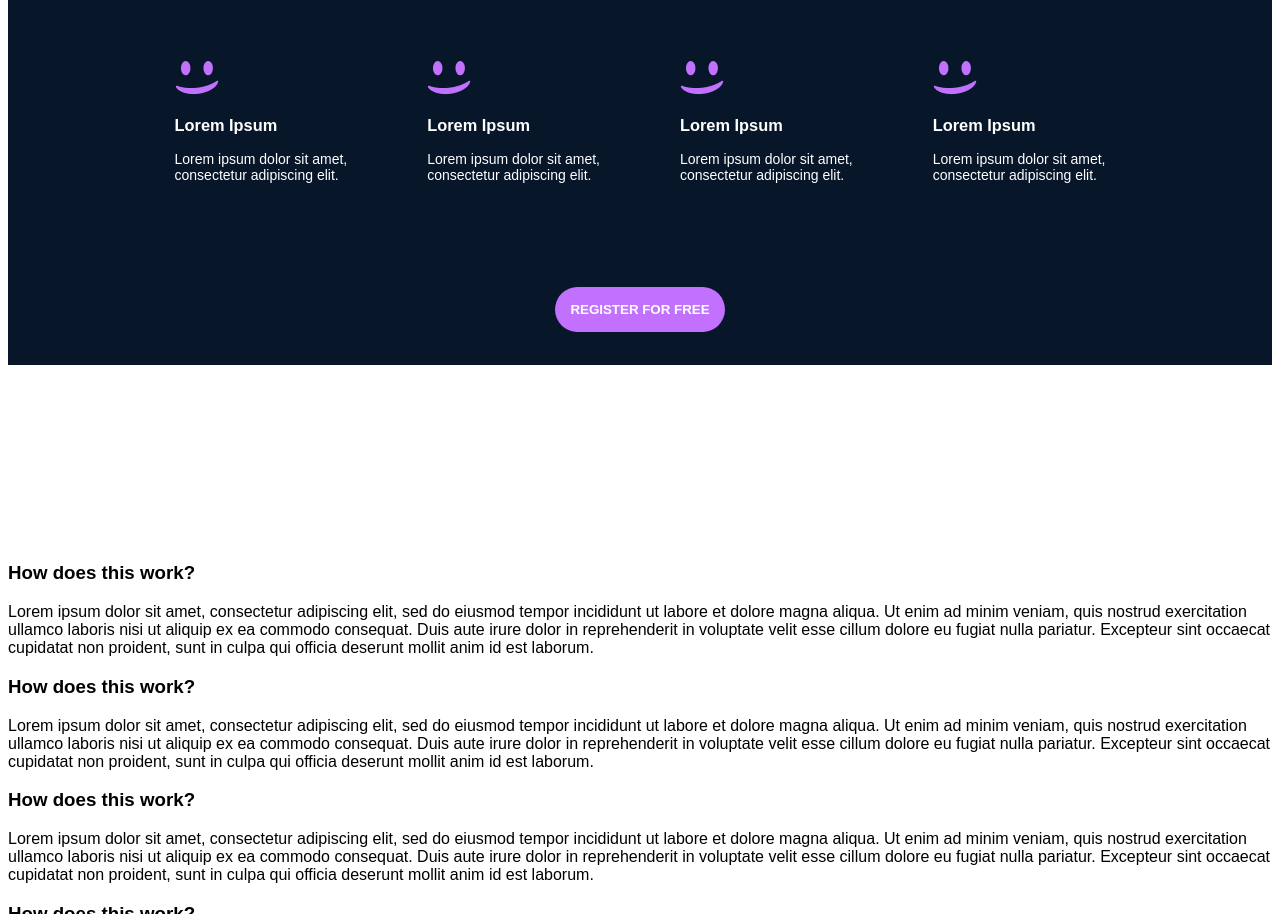
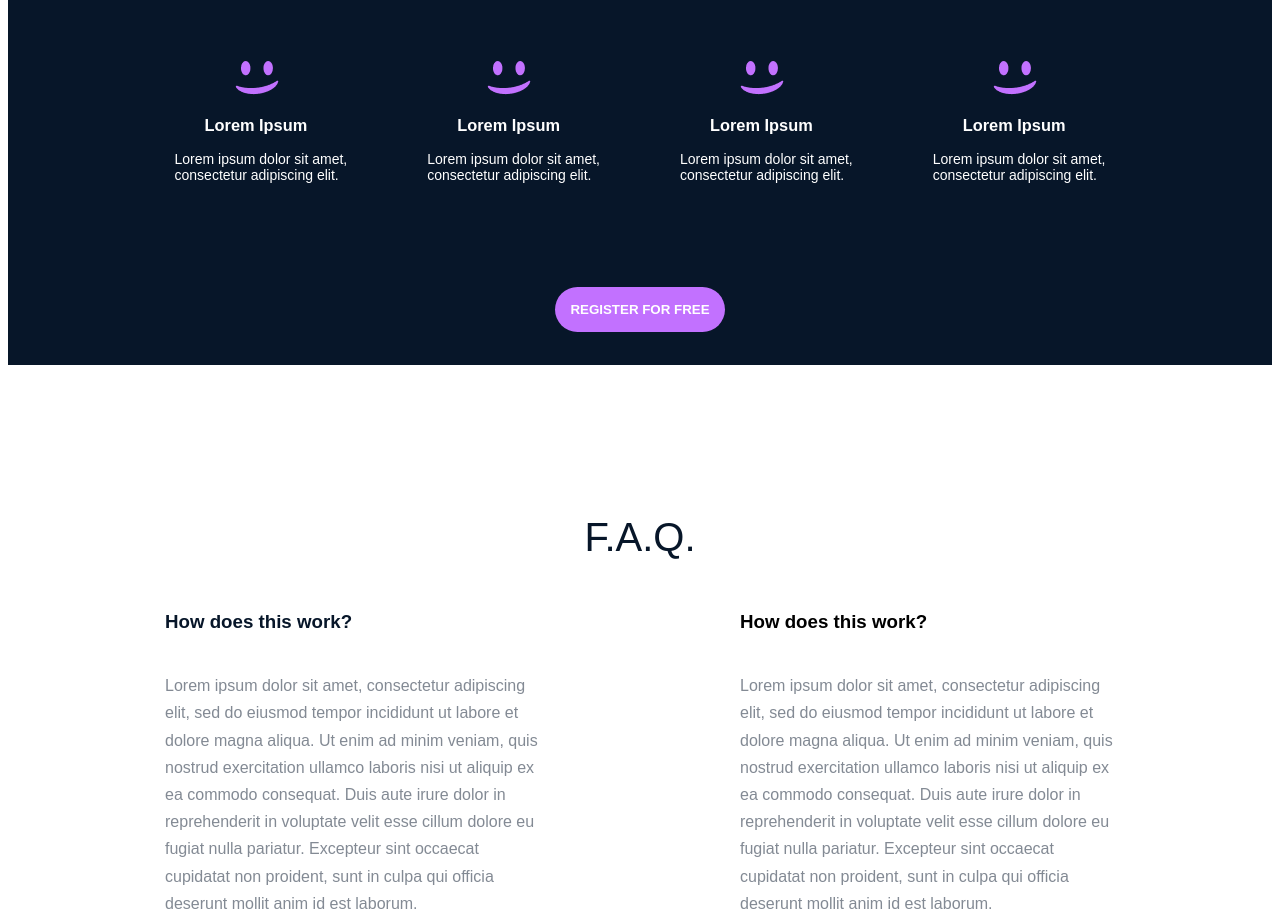
Before and after one commit to Meshackc0de/alx_html_css, a plain HTML site: page css_advanced/index.html in a window 1280 px wide. Shown: the part 2190-3104 px from the top of the page. Drawn offline with Linux system fonts and the light colour scheme.

Commit message:
add FAQ section

```diff
--- a/css_advanced/index.html
+++ b/css_advanced/index.html
@@ -145,58 +145,62 @@
             <h2 style="padding-top: 70px;"><span>Free</span> membership</h2>
             <div class="membership-types">
                 <div>
-                    <img src="/assets/images/smile.png" alt="">
-                    <h3>Lorem Ipsum</h3>
+                    <img src="/assets/images/smile.png" alt="" style="padding-left: 60px;">
+                    <h3 style="padding-left: 30px;">Lorem Ipsum</h3>
                     <p>Lorem ipsum dolor sit amet,<br> consectetur adipiscing elit.</p>
                 </div>
                 <div>
-                    <img src="/assets/images/smile.png" alt="">
-                    <h3>Lorem Ipsum</h3>
+                    <img src="/assets/images/smile.png" alt="" style="padding-left: 60px;">
+                    <h3 style="padding-left: 30px;">Lorem Ipsum</h3>
                     <p>Lorem ipsum dolor sit amet,<br> consectetur adipiscing elit.</p>
                 </div>
                 <div>
-                    <img src="/assets/images/smile.png" alt="">
-                    <h3>Lorem Ipsum</h3>
+                    <img src="/assets/images/smile.png" alt="" style="padding-left: 60px;">
+                    <h3 style="padding-left: 30px;">Lorem Ipsum</h3>
                     <p>Lorem ipsum dolor sit amet,<br> consectetur adipiscing elit.</p>
                 </div>
                 <div>
-                    <img src="/assets/images/smile.png" alt="">
-                    <h3>Lorem Ipsum</h3>
+                    <img src="/assets/images/smile.png" alt="" style="padding-left: 60px;">
+                    <h3 style="padding-left: 30px;">Lorem Ipsum</h3>
                     <p>Lorem ipsum dolor sit amet,<br> consectetur adipiscing elit.</p>
                 </div>
             </div>
             <button class="membership-register-btn">REGISTER FOR FREE</button>
         </section>
-        <section>
-            <h2>F.A.Q</h2>
-            <div>
-                <div>
+        <section class="faq">
+            <h2>F.A.Q.</h2>
+            <div class="frequently-asked-questions">
+                <div class="questions">
                     <div>
                         <h3>How does this work?</h3>
                     </div>
-                    <div>
+                    <div class="question-one">
                         Lorem ipsum dolor sit amet, consectetur adipiscing elit, sed do eiusmod tempor incididunt ut labore et dolore magna aliqua. Ut enim ad minim veniam, quis nostrud exercitation ullamco laboris nisi ut aliquip ex ea commodo consequat. Duis aute irure dolor in reprehenderit in voluptate velit esse cillum dolore eu fugiat nulla pariatur. Excepteur sint occaecat cupidatat non proident, sunt in culpa qui officia deserunt mollit anim id est laborum.
                     </div>
 
+                    <div class="questions-container">
                         <div>
                             <h3>How does this work?</h3>
                         </div>
-                    <div>
+                        <div class="question-two">
                             Lorem ipsum dolor sit amet, consectetur adipiscing elit, sed do eiusmod tempor incididunt ut labore et dolore magna aliqua. Ut enim ad minim veniam, quis nostrud exercitation ullamco laboris nisi ut aliquip ex ea commodo consequat. Duis aute irure dolor in reprehenderit in voluptate velit esse cillum dolore eu fugiat nulla pariatur. Excepteur sint occaecat cupidatat non proident, sunt in culpa qui officia deserunt mollit anim id est laborum.
                         </div>
                     </div>
-                <div>
+                </div>
+                <div >
                     <div>
                         <h3>How does this work?</h3>
                     </div>
-                    <div>
+                    <div class="question-three">
                         Lorem ipsum dolor sit amet, consectetur adipiscing elit, sed do eiusmod tempor incididunt ut labore et dolore magna aliqua. Ut enim ad minim veniam, quis nostrud exercitation ullamco laboris nisi ut aliquip ex ea commodo consequat. Duis aute irure dolor in reprehenderit in voluptate velit esse cillum dolore eu fugiat nulla pariatur. Excepteur sint occaecat cupidatat non proident, sunt in culpa qui officia deserunt mollit anim id est laborum.
                     </div>
+                    <div class="questions-container">
                         <div>
                             <h3>How does this work?</h3>
                         </div>
-                    <div>
+                        <div class="question-four">
                             Lorem ipsum dolor sit amet, consectetur adipiscing elit, sed do eiusmod tempor incididunt ut labore et dolore magna aliqua. Ut enim ad minim veniam, quis nostrud exercitation ullamco laboris nisi ut aliquip ex ea commodo consequat. Duis aute irure dolor in reprehenderit in voluptate velit esse cillum dolore eu fugiat nulla pariatur. Excepteur sint occaecat cupidatat non proident, sunt in culpa qui officia deserunt mollit anim id est laborum.
+                        </div>
                     </div>
                 </div>
             </div>
--- a/css_advanced/styles.css
+++ b/css_advanced/styles.css
@@ -231,3 +231,57 @@ h2 span {
   color: #FFFFFF;
   background-color: #C271FF;
 }
+
+
+.faq h2 {
+  color: #071629;
+  font-size: 40px;
+  font-weight: 30;
+}
+.faq {
+  background-color: #FFFFFF;
+}
+
+.frequently-asked-questions {
+  display: grid;
+  grid-template-columns: 1fr 1fr;
+  max-width: 950px;
+  gap: 200px;
+  margin-left: auto;
+  margin-right: auto;;
+
+}
+
+.questions h3 {
+  color: #071629;
+
+}
+
+.question-one {
+  color: rgba(7,22,41,0.5016);
+  line-height: 1.7;
+  padding-top: 20px;
+
+}
+.question-two {
+  color: rgba(7,22,41,0.5016);
+  line-height: 1.7;
+  padding-top: 20px;
+
+}
+.question-three {
+  color: rgba(7,22,41,0.5016);
+  line-height: 1.7;
+  padding-top: 20px;
+
+}
+.question-four {
+  color: rgba(7,22,41,0.5016);
+  line-height: 1.7;
+  padding-top: 20px;
+
+}
+
+.questions-container {
+  padding-top: 60px;
+}
```
Lines whose indentation alone changed are shown as unchanged.
